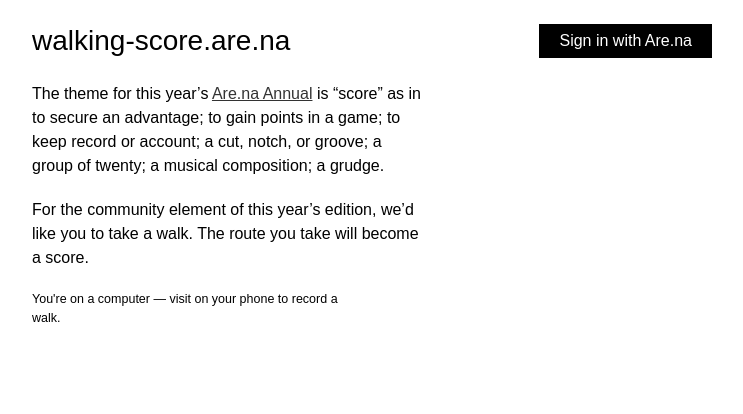
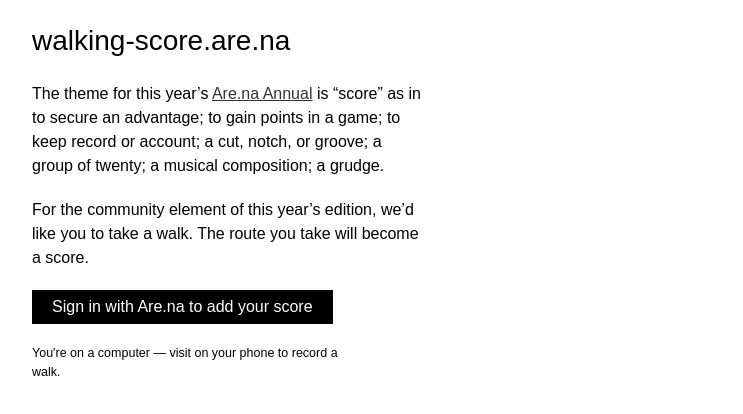
Before and after one commit to khanhle5/walking-score, a Next.js app: page / in a window 1280 px wide. Shown: the top 414 px of the page, without its empty margins (268-1011 px from the left). Built offline with nearby package versions, Linux system fonts and the light colour scheme; no server answers; a web font is replaced by a local one.

Commit message:
Update copy

```diff
--- a/app/page.tsx
+++ b/app/page.tsx
@@ -36,13 +36,7 @@ export default async function Home() {
     <main className="home">
       <header className="home-header">
         <h1>walking-score.are.na</h1>
-        {name ? (
-          <p className="label">Signed in as {name}</p>
-        ) : (
-          <a className="button" href="/api/auth/login">
-            Sign in with Are.na
-          </a>
-        )}
+        {name && <p className="label">Signed in as {name}</p>}
       </header>
       <p className="copy">
         The theme for this year&rsquo;s{" "}
@@ -64,6 +58,11 @@ export default async function Home() {
         For the community element of this year&rsquo;s edition, we&rsquo;d like
         you to take a walk. The route you take will become a score.
       </p>
+      {!name && (
+        <a className="button" href="/api/auth/login">
+          Sign in with Are.na to add your score
+        </a>
+      )}
       {name && canRecord && (
         <Link className="button button--blue" href="/walk">
           Start a walk →
```
